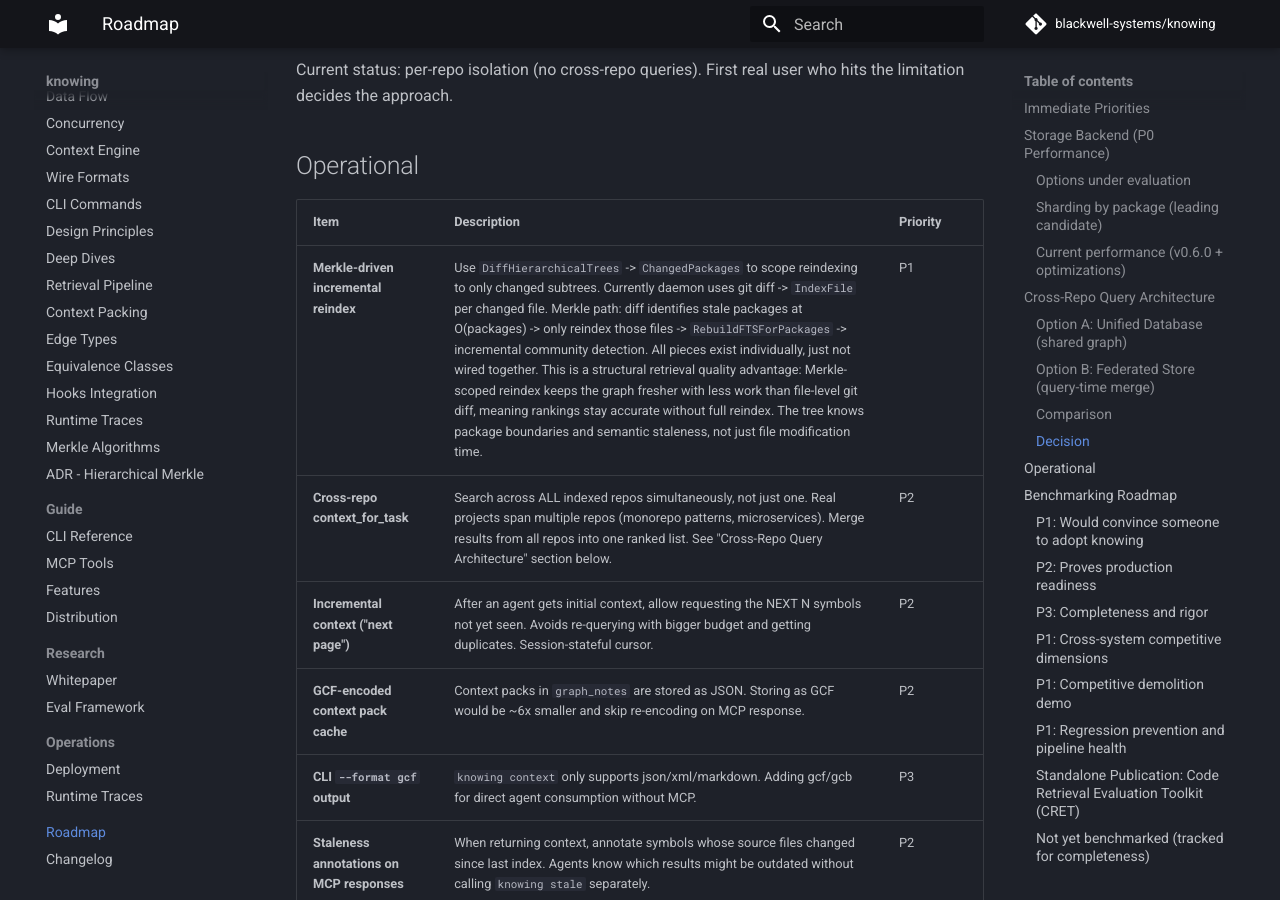
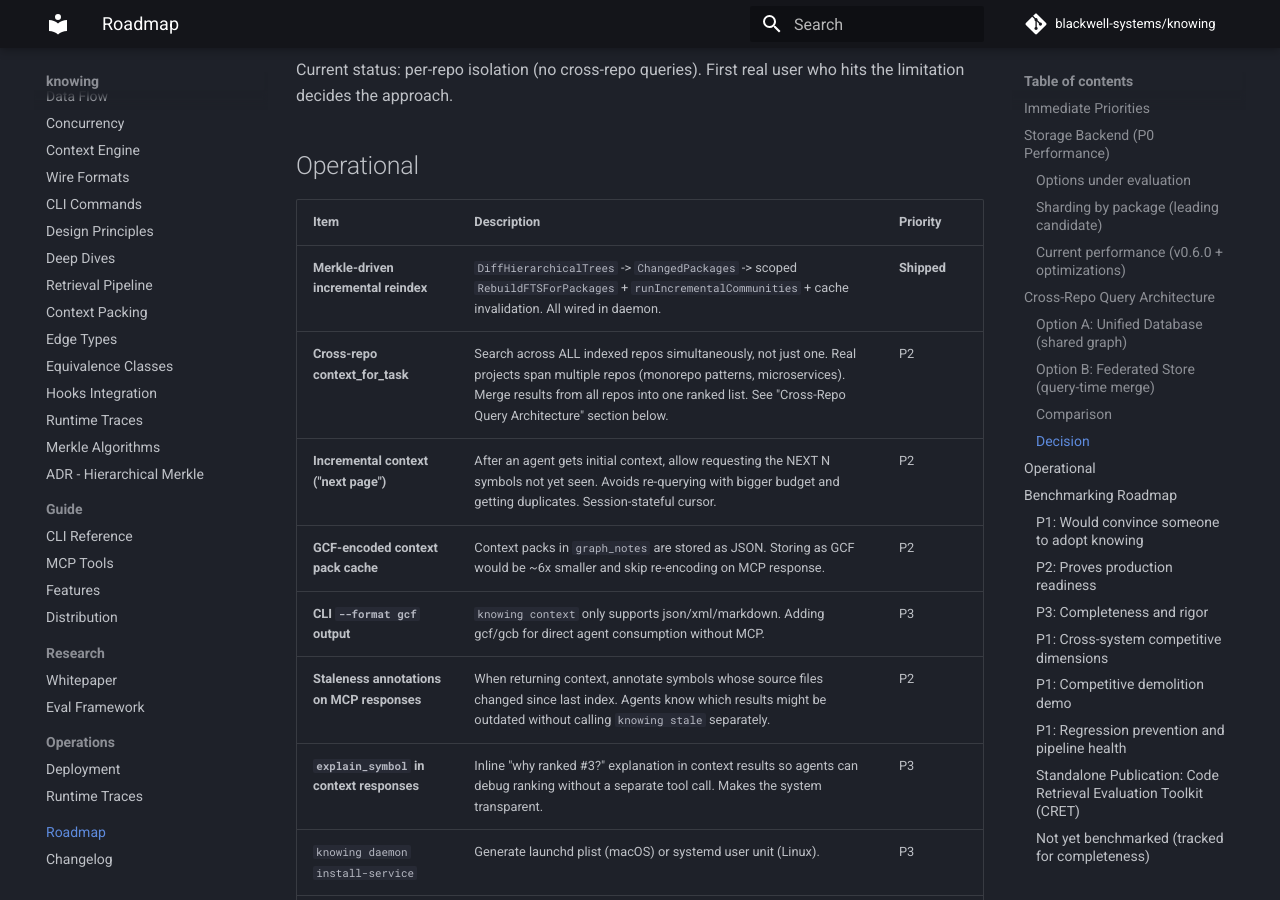
Before and after one commit to blackwell-systems/knowing, an MkDocs documentation site: the page built from docs/roadmap.md, in a window 1280 px wide and 900 px high, scrolled down 4156 px. Built offline with MkDocs 1.6.1 and Material for MkDocs 9.7.7, drawn with Linux system fonts in a browser that asks for light colours; comment, search, counter and statistics services are not loaded.

Commit message:
docs: mark Merkle-driven incremental reindex as shipped

```diff
--- a/docs/roadmap.md
+++ b/docs/roadmap.md
@@ -134,7 +134,7 @@ Current status: per-repo isolation (no cross-repo queries). First real user who
 
 | Item | Description | Priority |
 |------|-------------|----------|
-| **Merkle-driven incremental reindex** | Use `DiffHierarchicalTrees` -> `ChangedPackages` to scope reindexing to only changed subtrees. Currently daemon uses git diff -> `IndexFile` per changed file. Merkle path: diff identifies stale packages at O(packages) -> only reindex those files -> `RebuildFTSForPackages` -> incremental community detection. All pieces exist individually, just not wired together. This is a structural retrieval quality advantage: Merkle-scoped reindex keeps the graph fresher with less work than file-level git diff, meaning rankings stay accurate without full reindex. The tree knows package boundaries and semantic staleness, not just file modification time. | P1 |
+| **Merkle-driven incremental reindex** | `DiffHierarchicalTrees` -> `ChangedPackages` -> scoped `RebuildFTSForPackages` + `runIncrementalCommunities` + cache invalidation. All wired in daemon. | **Shipped** |
 | **Cross-repo context_for_task** | Search across ALL indexed repos simultaneously, not just one. Real projects span multiple repos (monorepo patterns, microservices). Merge results from all repos into one ranked list. See "Cross-Repo Query Architecture" section below. | P2 |
 | **Incremental context ("next page")** | After an agent gets initial context, allow requesting the NEXT N symbols not yet seen. Avoids re-querying with bigger budget and getting duplicates. Session-stateful cursor. | P2 |
 | **GCF-encoded context pack cache** | Context packs in `graph_notes` are stored as JSON. Storing as GCF would be ~6x smaller and skip re-encoding on MCP response. | P2 |
```
